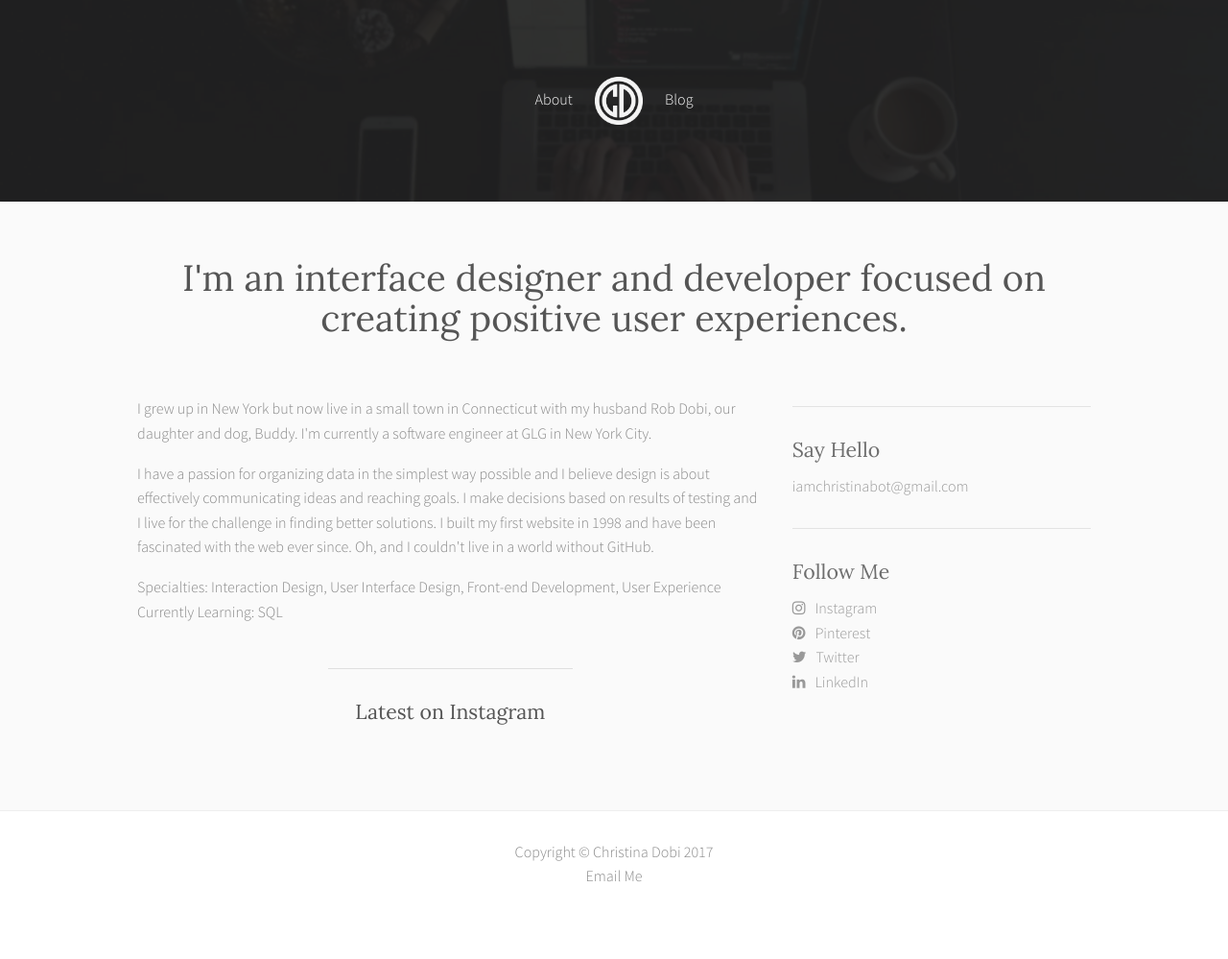
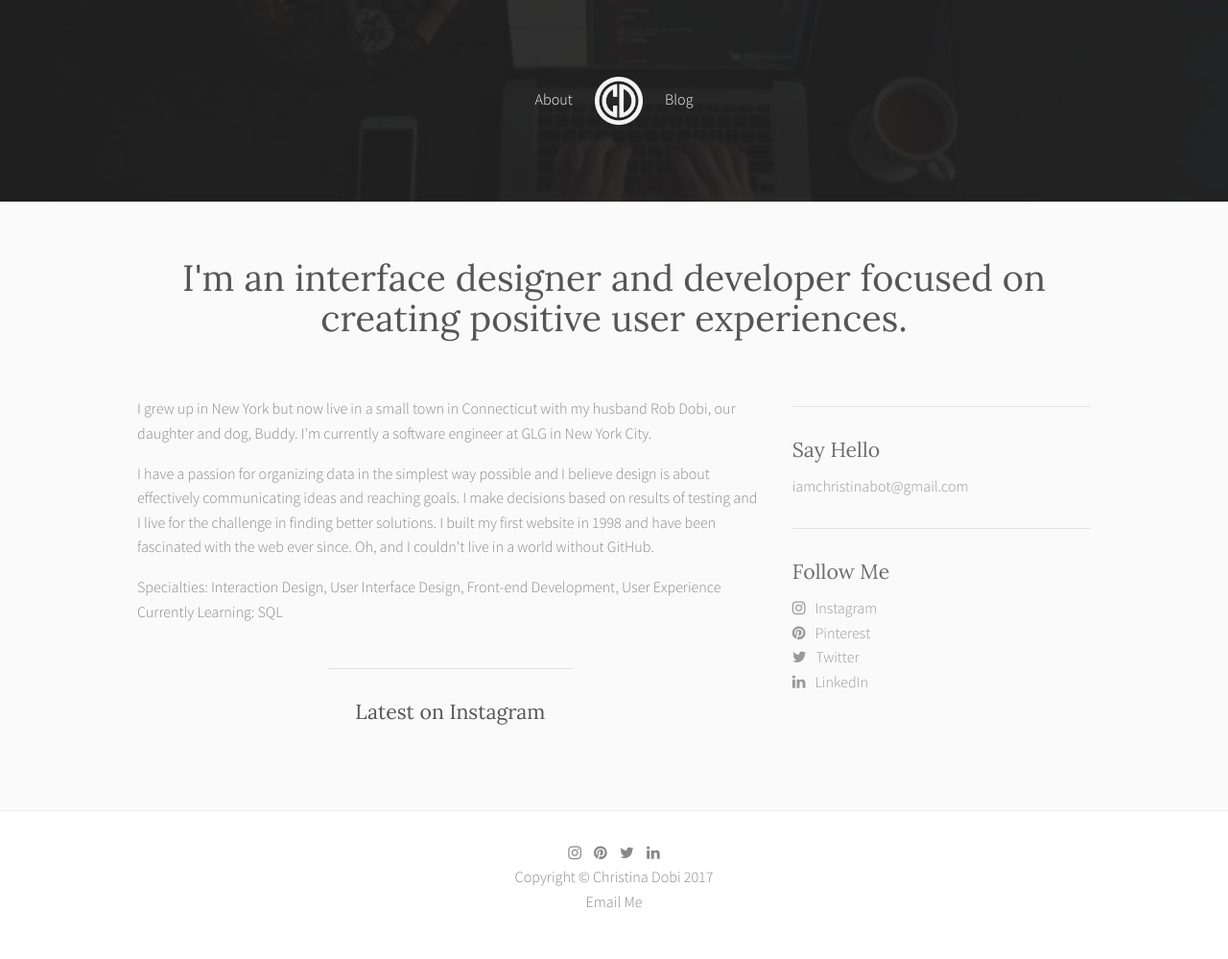
Before and after one commit to iamchristinabot/iamchristinabot.github.io, a Jekyll site: the page built from about/index.html, in a window 1280 px wide. Shown: the whole page at 96% size. Built offline with Jekyll 4.4.1, drawn with Linux system fonts in a browser that asks for light colours; nearby versions of some CDN libraries; before the commit the page ends 972 px from its top, so only the background shows below that.

Commit message:
add social links to footer, use site variable

```diff
--- a/_config.yml
+++ b/_config.yml
@@ -27,4 +27,4 @@ twitter_id: iamchristinabot
 instagram_id: iamchristinabot
 pinterest_id: iamchristinabot
 linkedin_id: christinadobi
-mailto: iamchristinabot@gmail.com
+email: iamchristinabot@gmail.com
--- a/_includes/footer.html
+++ b/_includes/footer.html
@@ -2,10 +2,20 @@
   <div class="container">
     <div class="row">
       <div class="col-sm-12 text-center">
+        <div class="social">
+          <a href="https://www.instagram.com/{{site.instagram_id}}/" target="_blank"><span class="fa fa-instagram"></span></a>
+
+          <a href="https://www.pinterest.com/{{site.pinterest_id}}/" target="_blank"><span class="fa fa-pinterest"></span></a>
+
+          <a href="https://twitter.com/{{site.twitter_id}}" target="_blank"><span class="fa fa-twitter"></span></a>
+
+          <a href="https://www.linkedin.com/in/{{site.linkedin_id}}/" target="_blank"><span class="fa fa-linkedin"></span></a>
+
+        </div>
         <p>
           Copyright © Christina Dobi 2017
           <br>
-          <a href="mailto:iamchristinabot@gmail.com" class="decorate">Email Me</a>
+          <a href="mailto:{{site.email}}" class="decorate">Email Me</a>
         </p>
       </div>
     </div>
--- a/_includes/post-sidebar-email.html
+++ b/_includes/post-sidebar-email.html
@@ -1,6 +1,6 @@
 <h4>Say Hello</h4>
 <ul class="no-bullets">
   <li>
-    <a href="mailto:iamchristinabot@gmail.com">iamchristinabot@gmail.com</a>
+    <a href="mailto:{{site.email}}">iamchristinabot@gmail.com</a>
   </li>
 </ul>
--- a/_sass/footer.scss
+++ b/_sass/footer.scss
@@ -4,4 +4,9 @@
   border-top: 1px solid #eee;
   margin: 0;
   padding: 30px 0;
+  .social{
+    .fa{
+      padding: 5px;
+    }
+  }
 }
--- a/index.html
+++ b/index.html
@@ -16,7 +16,7 @@ footer: false
         <p>
           <a href="{{ site.url | prepend: site.baseurl }}/about/" class="decorate">About</a>
           <a href="{{ site.url | prepend: site.baseurl }}/blog/" class="decorate">Blog</a>
-          <a href="mailto:iamchristinabot@gmail.com" class="decorate">Contact</a>
+          <a href="mailto:{{site.email}}" class="decorate">Contact</a>
         </p>
         <div class="social">
           <a href="https://www.instagram.com/{{site.instagram_id}}/" target="_blank"><span class="fa fa-instagram"></span></a>
```
